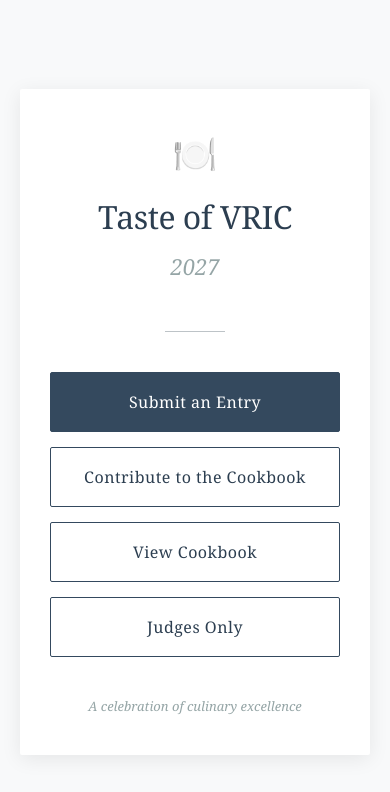
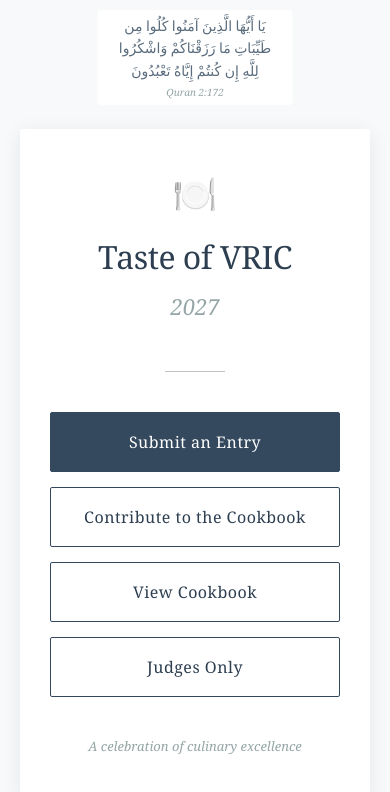
Before and after one commit to VRICSisters/tasteofvric, a plain HTML site: page index.html in a window 390 px wide. Drawn offline with Linux system fonts and the light colour scheme.

Commit message:
Implement verse container and toggle functionality
Added a verse container with toggle functionality for displaying verses in multiple languages.

```diff
--- a/index.html
+++ b/index.html
@@ -21,6 +21,56 @@
             padding: 20px;
         }
 
+        .verse-container {
+            position: fixed;
+            top: 20px;
+            left: 50%;
+            transform: translateX(-50%);
+            text-align: center;
+            cursor: pointer;
+            padding: 8px 16px;
+            background: rgba(255,255,255,0.9);
+            border-radius: 4px;
+            transition: all 0.3s;
+            max-width: 90%;
+            z-index: 100;
+        }
+
+        .verse-container:hover {
+            background: white;
+            box-shadow: 0 2px 8px rgba(0,0,0,0.1);
+        }
+
+        .verse-text {
+            font-size: 13px;
+            color: #5a6c7d;
+            line-height: 1.6;
+        }
+
+        .verse-text.arabic {
+            font-size: 16px;
+            font-family: 'Traditional Arabic', 'Arabic Typesetting', 'Geeza Pro', serif;
+            direction: rtl;
+        }
+
+        .verse-text.urdu {
+            font-size: 14px;
+            font-family: 'Noto Nastaliq Urdu', 'Jameel Noori Nastaleeq', serif;
+            direction: rtl;
+        }
+
+        .verse-text.bangla {
+            font-size: 13px;
+            font-family: 'SolaimanLipi', 'Kalpurush', 'Vrinda', serif;
+        }
+
+        .verse-ref {
+            font-size: 10px;
+            color: #95a5a6;
+            margin-top: 2px;
+            font-style: italic;
+        }
+
         .container {
             max-width: 600px;
             width: 100%;
@@ -29,6 +79,7 @@
             padding: 60px 50px;
             box-shadow: 0 4px 20px rgba(0,0,0,0.08);
             text-align: center;
+            margin-top: 60px;
         }
 
         .logo {
@@ -207,6 +258,7 @@
         @media (max-width: 600px) {
             .container {
                 padding: 40px 30px;
+                margin-top: 80px;
             }
 
             h1 {
@@ -220,10 +272,28 @@
             .logo {
                 font-size: 36px;
             }
+
+            .verse-container {
+                top: 10px;
+                padding: 6px 12px;
+            }
+
+            .verse-text {
+                font-size: 11px;
+            }
+
+            .verse-text.arabic {
+                font-size: 14px;
+            }
         }
     </style>
 </head>
 <body>
+    <div class="verse-container" onclick="toggleVerse()">
+        <div class="verse-text arabic" id="verseText">يَا أَيُّهَا الَّذِينَ آمَنُوا كُلُوا مِن طَيِّبَاتِ مَا رَزَقْنَاكُمْ وَاشْكُرُوا لِلَّهِ إِن كُنتُمْ إِيَّاهُ تَعْبُدُونَ</div>
+        <div class="verse-ref">Quran 2:172</div>
+    </div>
+
     <div class="container">
         <div class="logo">🍽️</div>
         <h1>Taste of VRIC</h1>
@@ -278,10 +348,45 @@
     <script>
         const REPO_OWNER = 'VRICSisters';
         const REPO_NAME = 'tasteofvric';
-        const DATA_TOKEN = 'YOUR_TOKEN_HERE'; // Replace with your token
+        const DATA_TOKEN = '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'; // REMINDER: Replace with your GitHub token!
 
         let currentYear = 2026;
         let yearCompleted = false;
+
+        // Verse toggle functionality
+        const verses = [
+            {
+                lang: 'arabic',
+                text: 'يَا أَيُّهَا الَّذِينَ آمَنُوا كُلُوا مِن طَيِّبَاتِ مَا رَزَقْنَاكُمْ وَاشْكُرُوا لِلَّهِ إِن كُنتُمْ إِيَّاهُ تَعْبُدُونَ',
+                className: 'arabic'
+            },
+            {
+                lang: 'english',
+                text: 'O you who have believed, eat from the good things which We have provided for you and be grateful to Allah if it is [indeed] Him that you worship.',
+                className: ''
+            },
+            {
+                lang: 'bangla',
+                text: 'হে মুমিনগণ! আমি তোমাদেরকে যে হালাল রিযিক দান করেছি তা থেকে খাও এবং আল্লাহর কৃতজ্ঞতা প্রকাশ কর, যদি তোমরা তাঁরই ইবাদত কর।',
+                className: 'bangla'
+            },
+            {
+                lang: 'urdu',
+                text: 'اے ایمان والو! جو پاک چیزیں ہم نے تمہیں دی ہیں ان میں سے کھاؤ اور اللہ کا شکر ادا کرو اگر تم اسی کی عبادت کرتے ہو۔',
+                className: 'urdu'
+            }
+        ];
+
+        let currentVerseIndex = 0;
+
+        function toggleVerse() {
+            currentVerseIndex = (currentVerseIndex + 1) % verses.length;
+            const verseElement = document.getElementById('verseText');
+            const currentVerse = verses[currentVerseIndex];
+
+            verseElement.textContent = currentVerse.text;
+            verseElement.className = 'verse-text ' + currentVerse.className;
+        }
 
         async function loadConfig() {
             try {
@@ -380,7 +485,6 @@
             window.location.href = 'judges.html';
         }
 
-        // Allow Enter key on password fields
         document.getElementById('judgePassword')?.addEventListener('keypress', function(e) {
             if (e.key === 'Enter') judgeLogin();
         });
```
